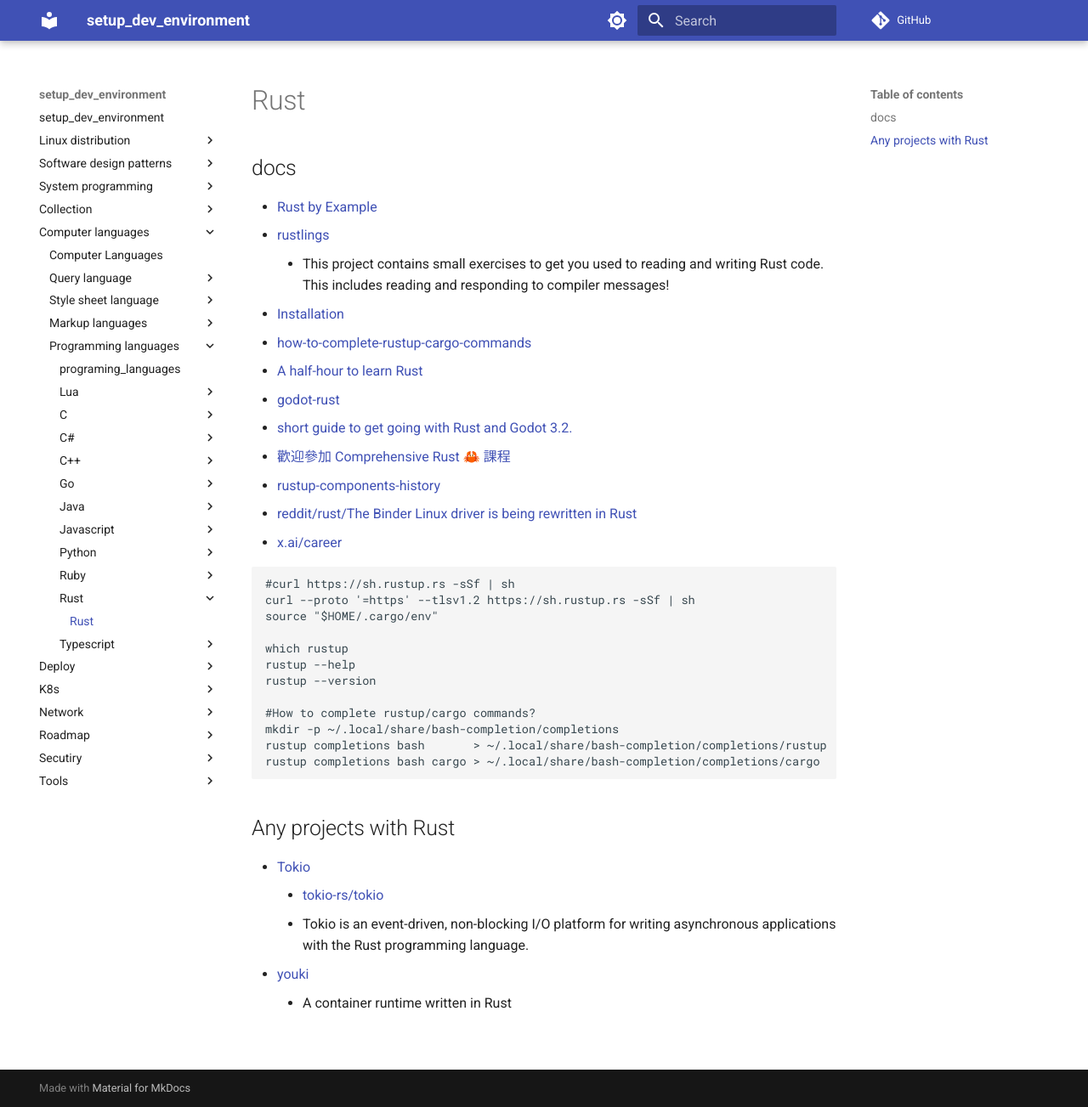
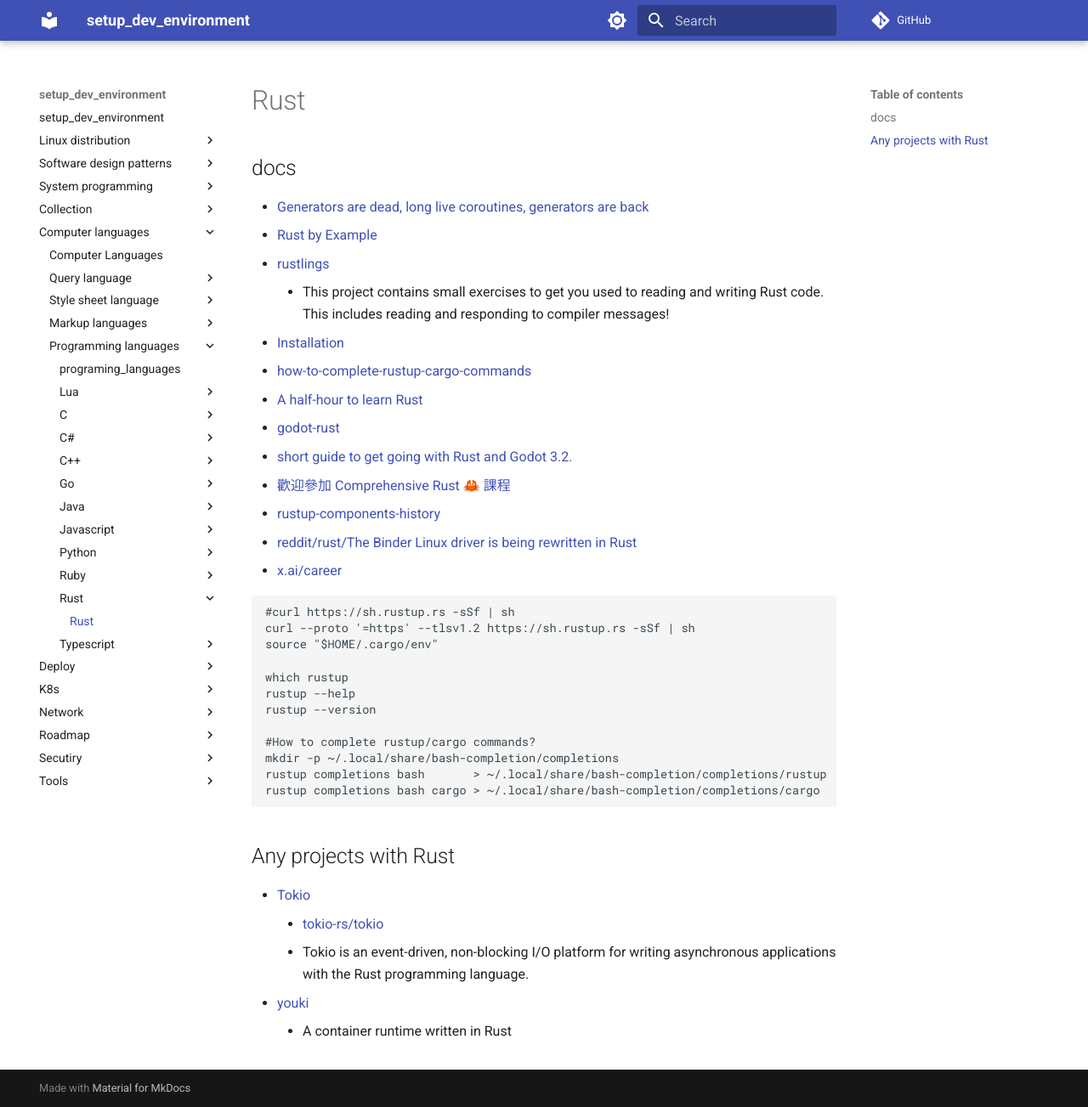
Before and after one commit to hong539/setup_dev_environment, an MkDocs documentation site: the page built from docs/computer languages/programming_languages/rust/rust.md, in a window 1280 px wide and 1303 px high. Shown: the whole window at 85% size. Built offline with MkDocs 1.6.1 and Material for MkDocs 9.7.7, drawn with Linux system fonts in a browser that asks for light colours; comment, search, counter and statistics services are not loaded.

Commit message:
[skip ci] update docs

```diff
--- a/docs/computer languages/programming_languages/rust/rust.md
+++ b/docs/computer languages/programming_languages/rust/rust.md
@@ -2,6 +2,7 @@
 
 ## docs
 
+* [Generators are dead, long live coroutines, generators are back](https://blog.rust-lang.org/inside-rust/2023/10/23/coroutines.html)
 * [Rust by Example](https://doc.rust-lang.org/rust-by-example/)
 * [rustlings](https://github.com/rust-lang/rustlings/)
     * This project contains small exercises to get you used to reading and writing Rust code. This includes reading and responding to compiler messages!
```
Also changed, not shown: docs/network/web/web.md (+1 -0 lines).
